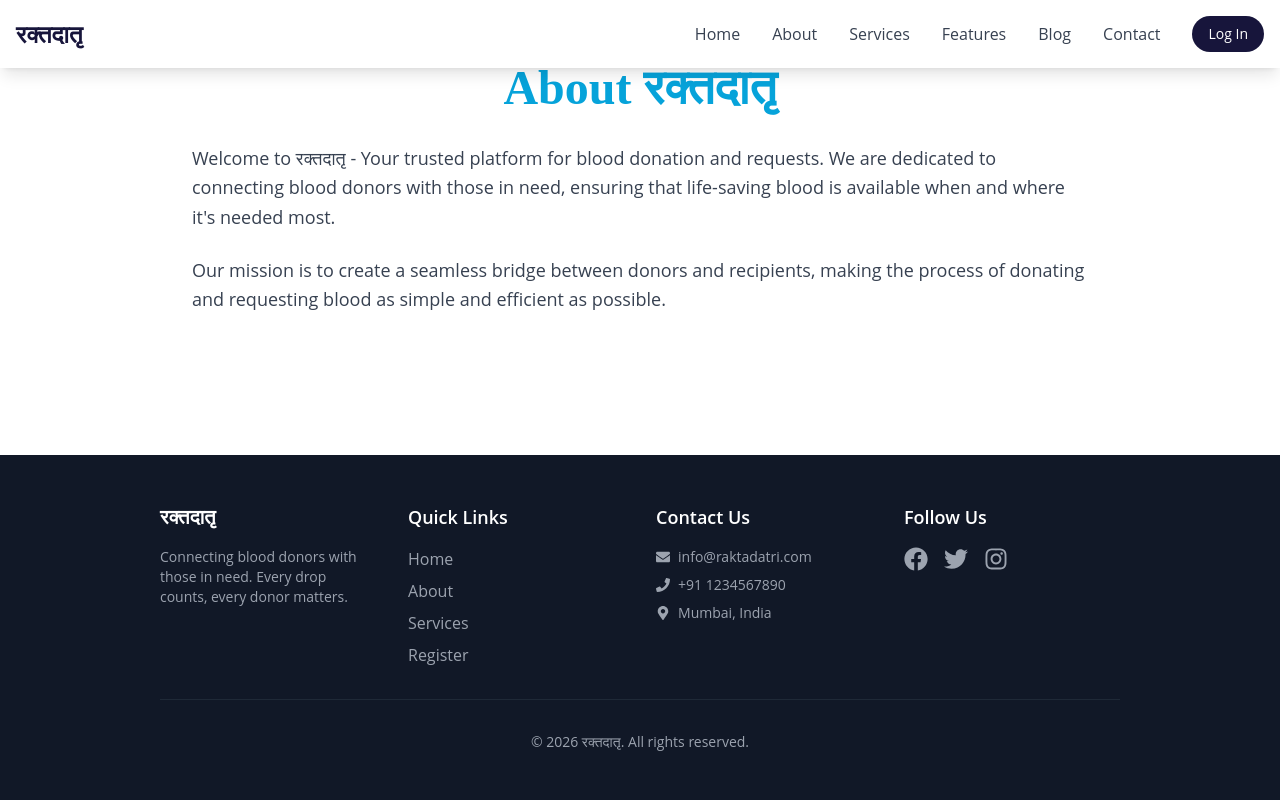
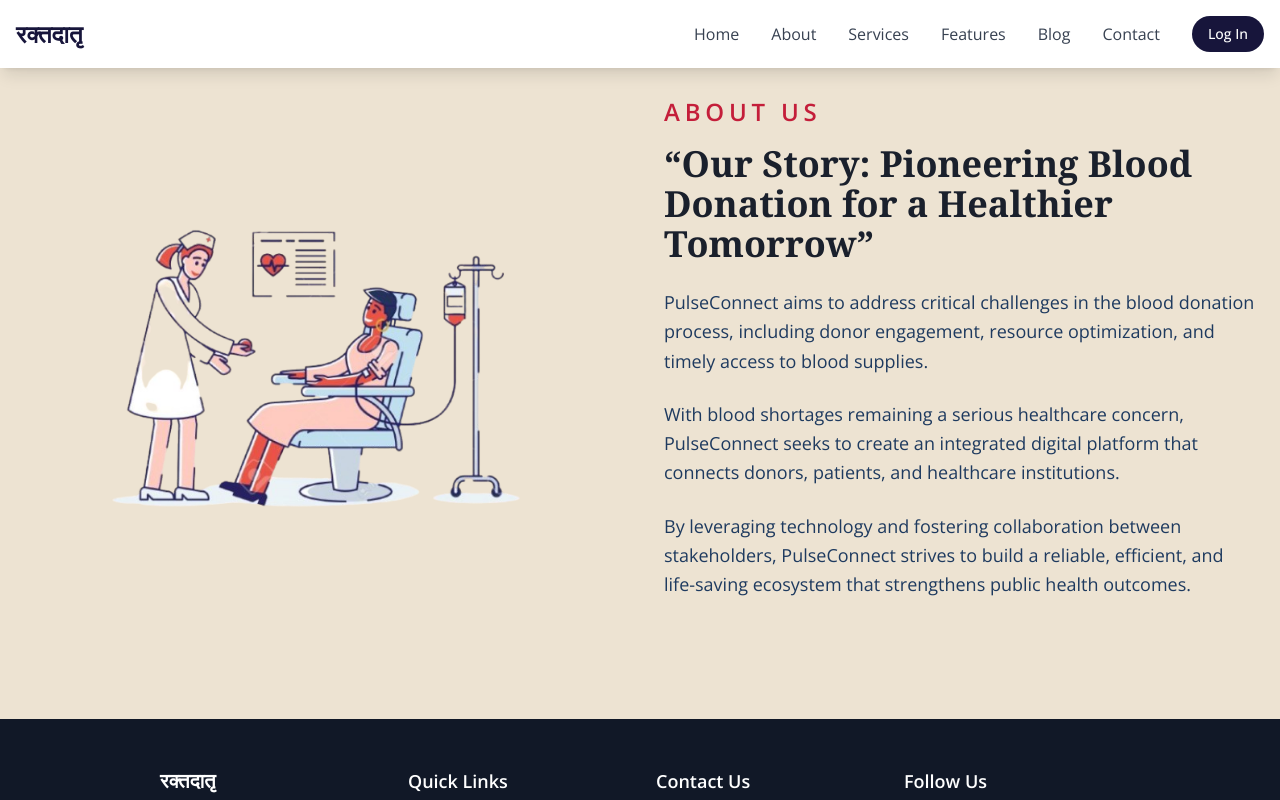
Before and after one commit to shreyajaiswal17/PulseConnect, a React (Vite) app in the folder frontend/: page /about in a window 1280 px wide. Shown: the top 800 px of the page. Built offline with nearby package versions, Linux system fonts and the light colour scheme; no server answers.

Commit message:
chenges in about and landing pagee Left with footer and navbar

```diff
--- a/frontend/src/index.css
+++ b/frontend/src/index.css
@@ -1,8 +1,10 @@
+@import url('https://fonts.googleapis.com/css2?family=Open+Sans:wght@400;500;600&family=Playfair+Display:wght@400;500;600&display=swap');
+
 @tailwind base;
 @tailwind components;
 @tailwind utilities;
 
-@import url('https://fonts.googleapis.com/css2?family=Open+Sans:wght@400;500;600&family=Playfair+Display:wght@400;500;600&display=swap');
+/* @import url('https://fonts.googleapis.com/css2?family=Open+Sans:wght@400;500;600&family=Playfair+Display:wght@400;500;600&display=swap'); */
 
 @layer base {
   body {
--- a/frontend/src/pages/About.jsx
+++ b/frontend/src/pages/About.jsx
@@ -1,24 +1,56 @@
+// export default About
 const About = () => {
   return (
-    <div className="container mx-auto px-4 py-16">
-      <div className="max-w-4xl mx-auto">
-        <h1 className="text-4xl md:text-5xl font-display font-bold text-primary mb-8 text-center">
-          About रक्तदातृ
-        </h1>
-        <div className="prose prose-lg max-w-none">
-          <p className="text-lg text-gray-700 leading-relaxed mb-6">
-            Welcome to रक्तदातृ - Your trusted platform for blood donation and requests.
-            We are dedicated to connecting blood donors with those in need, ensuring that
-            life-saving blood is available when and where it's needed most.
-          </p>
-          <p className="text-lg text-gray-700 leading-relaxed mb-6">
-            Our mission is to create a seamless bridge between donors and recipients,
-            making the process of donating and requesting blood as simple and efficient as possible.
-          </p>
+    <div className="bg-[#EDE3D2] py-24">
+      <div className="container mx-auto px-6">
+        <div className="grid md:grid-cols-2 gap-12 items-center">
+
+        {/* this is for the image thingyyy  */}
+          <div className="flex justify-center">
+            <img
+              src="/imageabout.png"
+              alt="Blood Donation"
+              className="max-w-md w-full"
+            />
+          </div>
+
+          {/* Text part.....*/}
+          <div>
+
+            {/* About Us Label */}
+            <p className="text-[#C41E3A] uppercase tracking-[0.2em] text-2xl font-extrabold mb-4 font-sans">
+              ABOUT US
+            </p>
+
+            {/* Main Heading */}
+            <h1 className="text-3xl md:text-4xl font-serif font-semibold text-[#1A202C] leading-snug mb-6">
+              “Our Story: Pioneering Blood Donation for a Healthier Tomorrow”
+            </h1>
+
+            {/* Paragraphs */}
+            <p className="text-lg text-[#1E3A5F] leading-relaxed mb-6">
+              PulseConnect aims to address critical challenges in the blood
+              donation process, including donor engagement, resource optimization,
+              and timely access to blood supplies.
+            </p>
+
+            <p className="text-lg text-[#1E3A5F] leading-relaxed mb-6">
+              With blood shortages remaining a serious healthcare concern,
+              PulseConnect seeks to create an integrated digital platform that
+              connects donors, patients, and healthcare institutions.
+            </p>
+
+            <p className="text-lg text-[#1E3A5F] leading-relaxed mb-6">
+              By leveraging technology and fostering collaboration between
+              stakeholders, PulseConnect strives to build a reliable, efficient,
+              and life-saving ecosystem that strengthens public health outcomes.
+            </p>
+
+          </div>
         </div>
       </div>
     </div>
-  )
-}
+  );
+};
 
-export default About
+export default About;
```
Also changed, not shown: frontend/public/imageabout.png (added).
